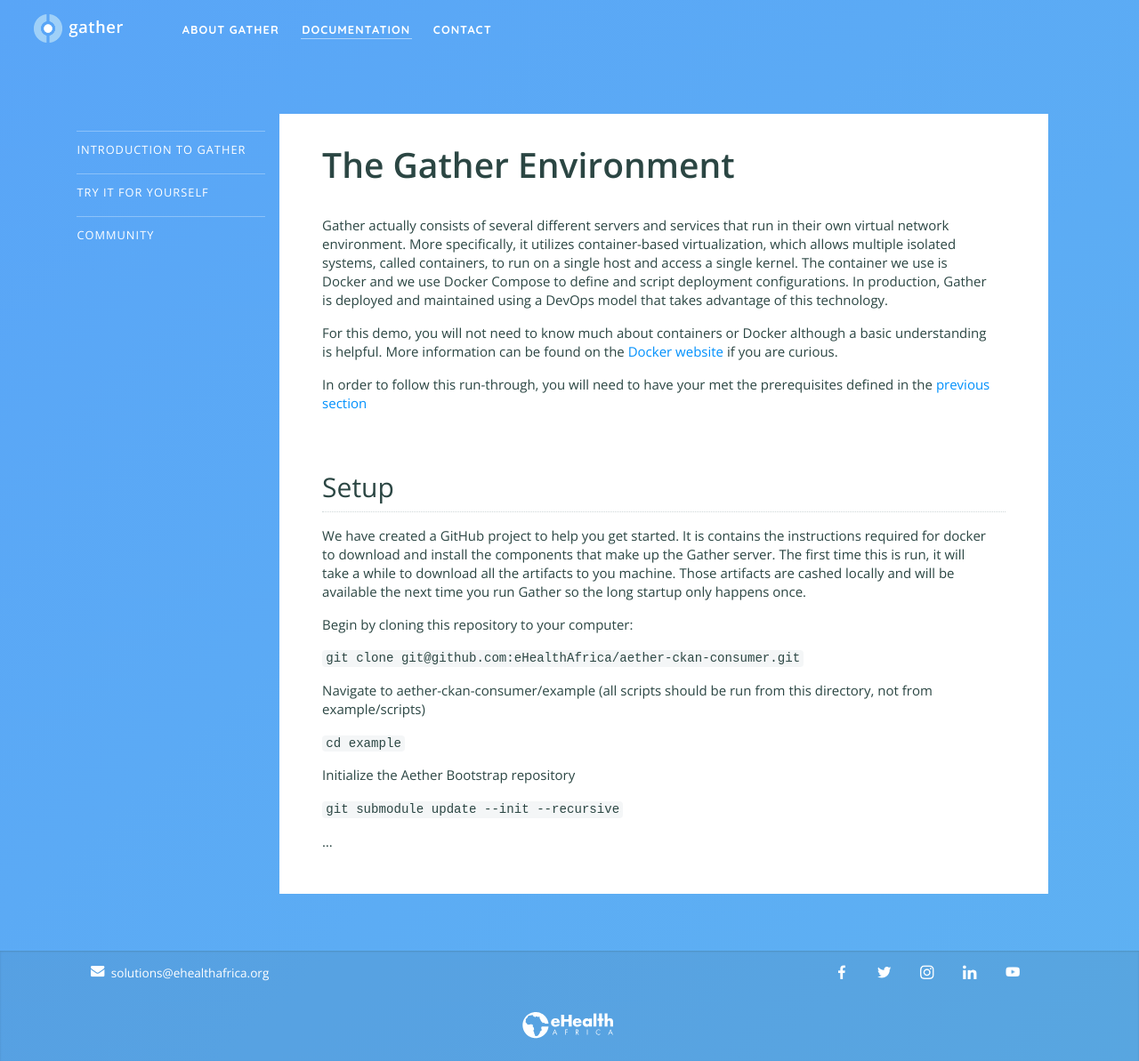
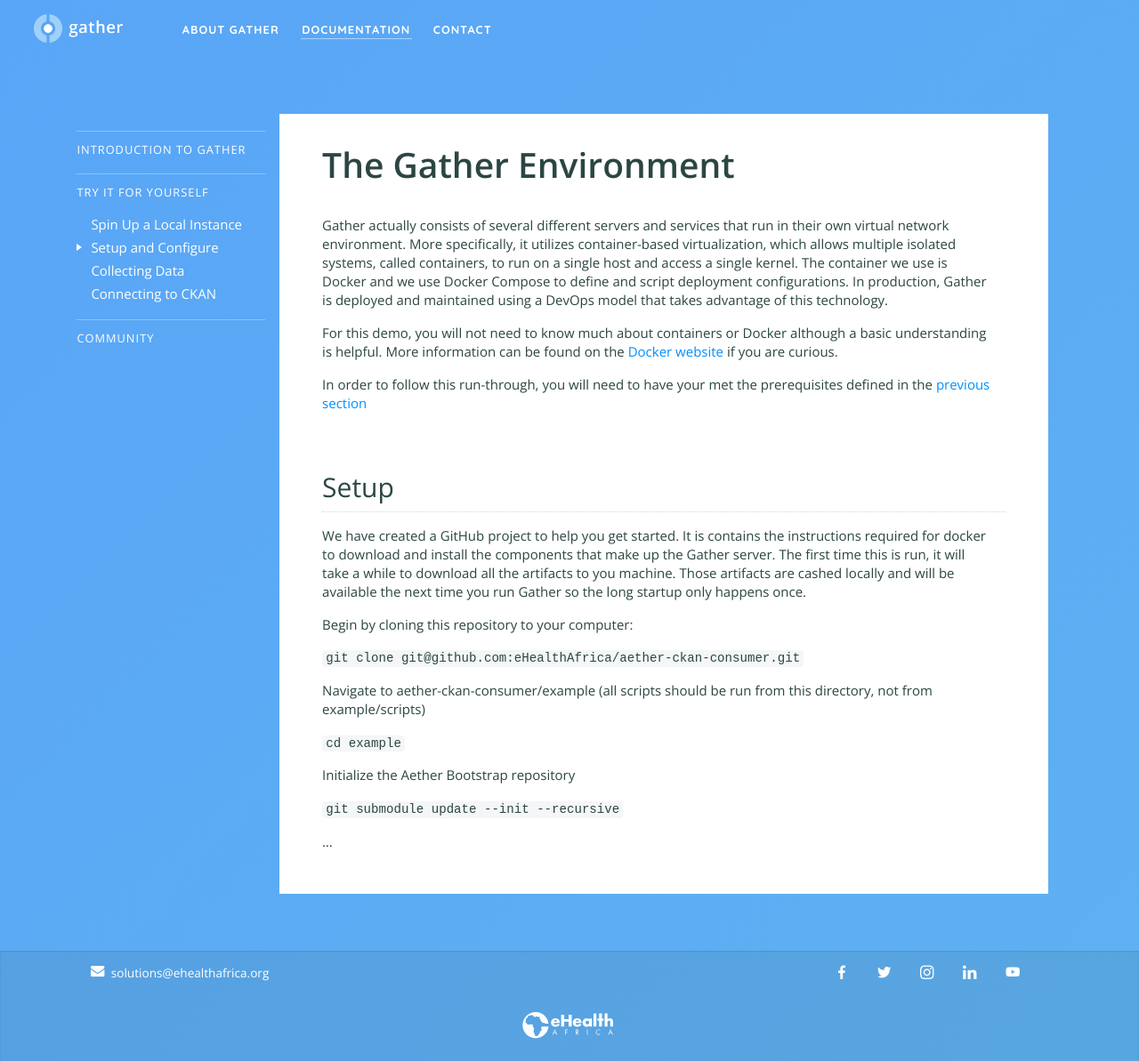
Before and after one commit to nixilla/gather, a Jekyll site: the page built from documentation/try/demo_install.md, in a window 1280 px wide. Shown: the whole page at 89% size. Built offline with Jekyll 4.4.1, drawn with Linux system fonts in a browser that asks for light colours.

Commit message:
Update list.yml

```diff
--- a/_data/list.yml
+++ b/_data/list.yml
@@ -11,7 +11,11 @@
     subfolderitems:
       - page: Spin Up a Local Instance
         url: /documentation/try/index.html
-      - page: Adding Aether Connect
-        url: /documentation/try/connect.html
+      - page: Setup and Configure
+        url: /documentation/try/demo_install.html
+      - page: Collecting Data
+        url: /documentation/try/demo_helloworld.html
+      - page: Connecting to CKAN
+        url: /documentation/try/demo_ckan.html
   - title: Community
     url: /community.html
```
